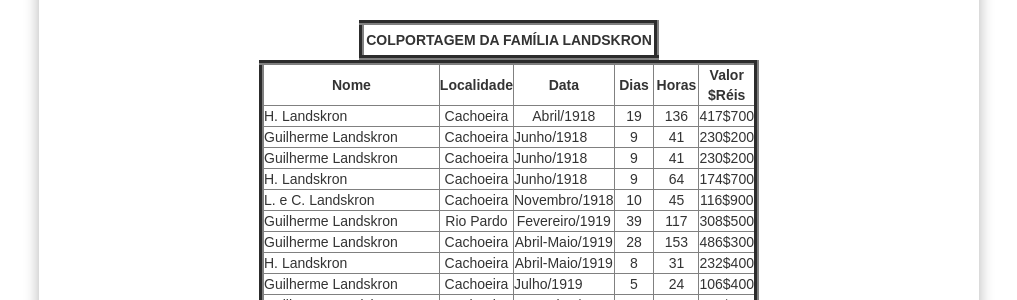
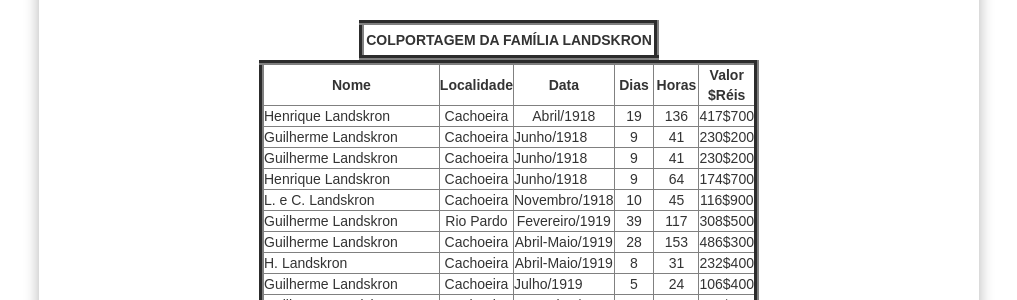
Before and after one commit to claudiovargas1955/claudiovargas1955.github.io, a Jekyll site: the page built from _pages/história-da-iasd-bosque.html, in a window 1280 px wide and 900 px high, scrolled down 1671 px. Shown: the part 152-452 px from the top of the window, without its empty margins (131-1148 px from the left). Built offline with Jekyll 4.4.1, drawn with Linux system fonts in a browser that asks for light colours; some web fonts are replaced.

Commit message:
Update história-da-iasd-bosque.html

```diff
--- a/_pages/história-da-iasd-bosque.html
+++ b/_pages/história-da-iasd-bosque.html
@@ -177,7 +177,7 @@ Emilio Froemming.<br>
 
         </tr>
         <tr>
-           <td align="left" width="300px">H. Landskron</td>
+           <td align="left" width="300px">Henrique Landskron</td>
            <td align="center" width="50px">Cachoeira</td>
            <td align="center">Abril/1918</td>
            <td align="center">19</td>
@@ -201,7 +201,7 @@ Emilio Froemming.<br>
            <td align="center">230$200</td>
         </tr>
             <tr>
-           <td align="left" width="300px">H. Landskron</td>
+           <td align="left" width="300px">Henrique Landskron</td>
            <td align="center" width="50px">Cachoeira</td>
            <td align="left">Junho/1918</td>
            <td align="center">9</td>
```
